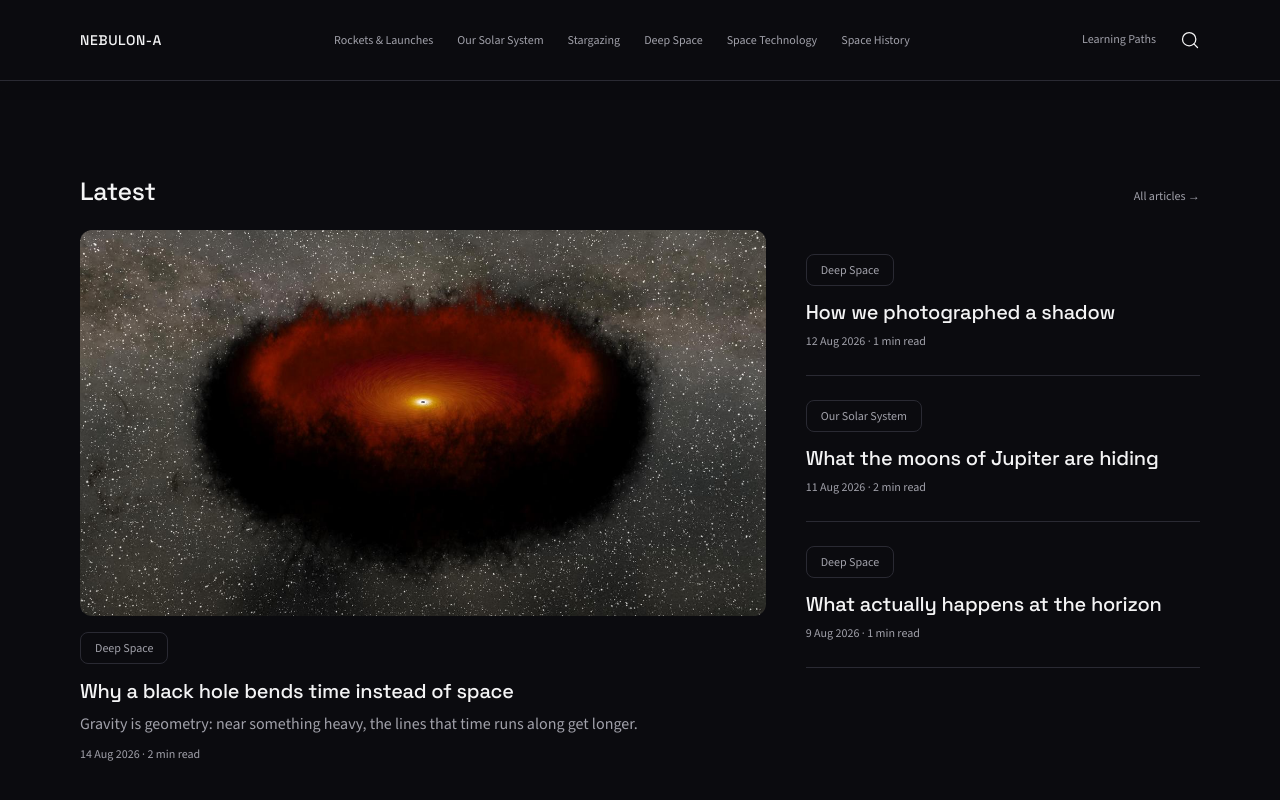
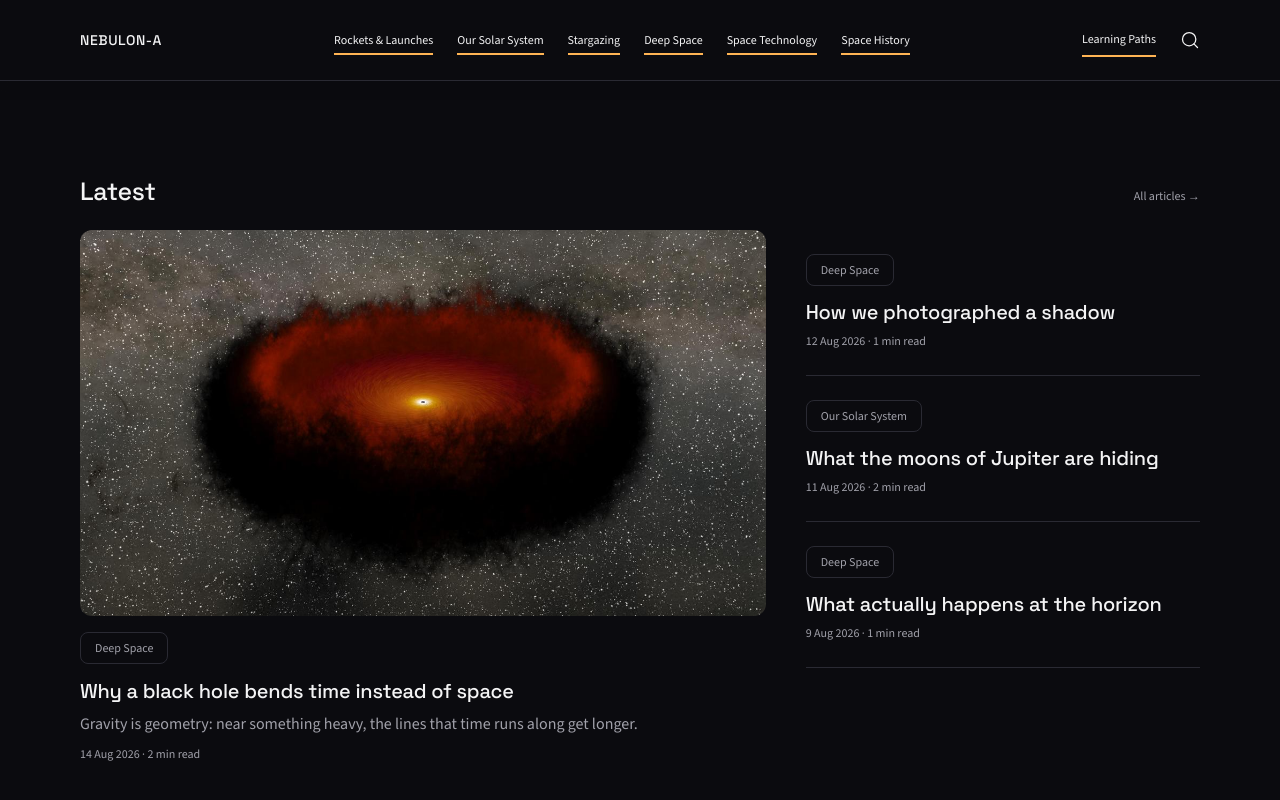
Before and after one commit to LVT53/nebulon-a, a Vue app: page / in a window 1280 px wide. Shown: the top 800 px of the page. Built offline with nearby package versions, Linux system fonts and the light colour scheme.

Commit message:
Fix IDE warnings.

```diff
--- a/src/components/SiteHeader.vue
+++ b/src/components/SiteHeader.vue
@@ -173,7 +173,7 @@ function closeMenu() {
 }
 
 .wordmark {
-  font-family: var(--font-display);
+  font-family: var(--font-display), sans-serif;
   font-size: 14px;
   font-weight: 500;
   letter-spacing: 0.04em;
@@ -210,7 +210,7 @@ function closeMenu() {
   border-bottom-color: var(--colour-hairline);
 }
 
-.nav-link.router-link-active {
+.nav-link {
   color: var(--colour-text-primary);
   border-bottom-color: var(--colour-accent);
 }
@@ -283,7 +283,7 @@ function closeMenu() {
   color: var(--colour-accent);
 }
 
-.mobile-nav-link.router-link-active {
+.mobile-nav-link {
   color: var(--colour-accent);
 }
 
```
